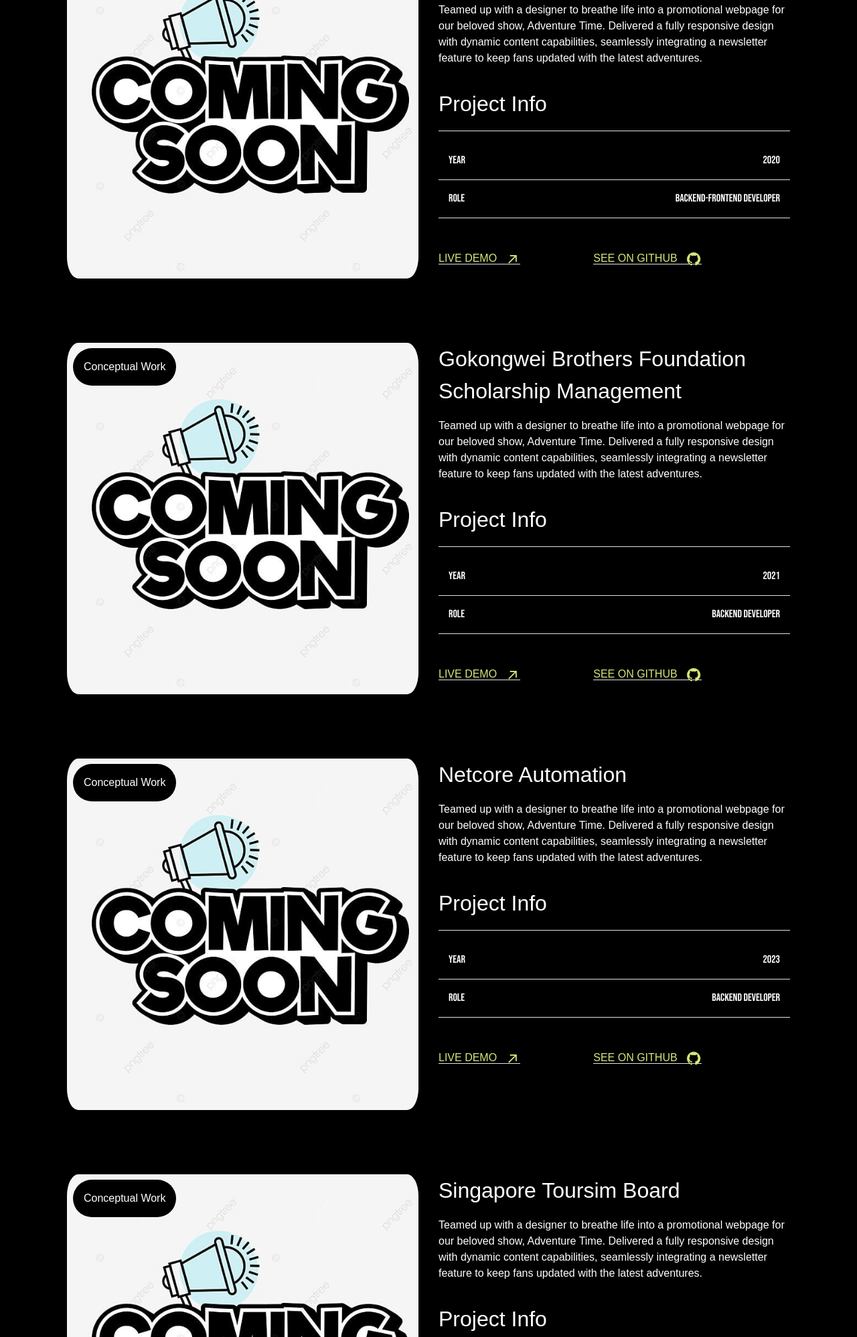
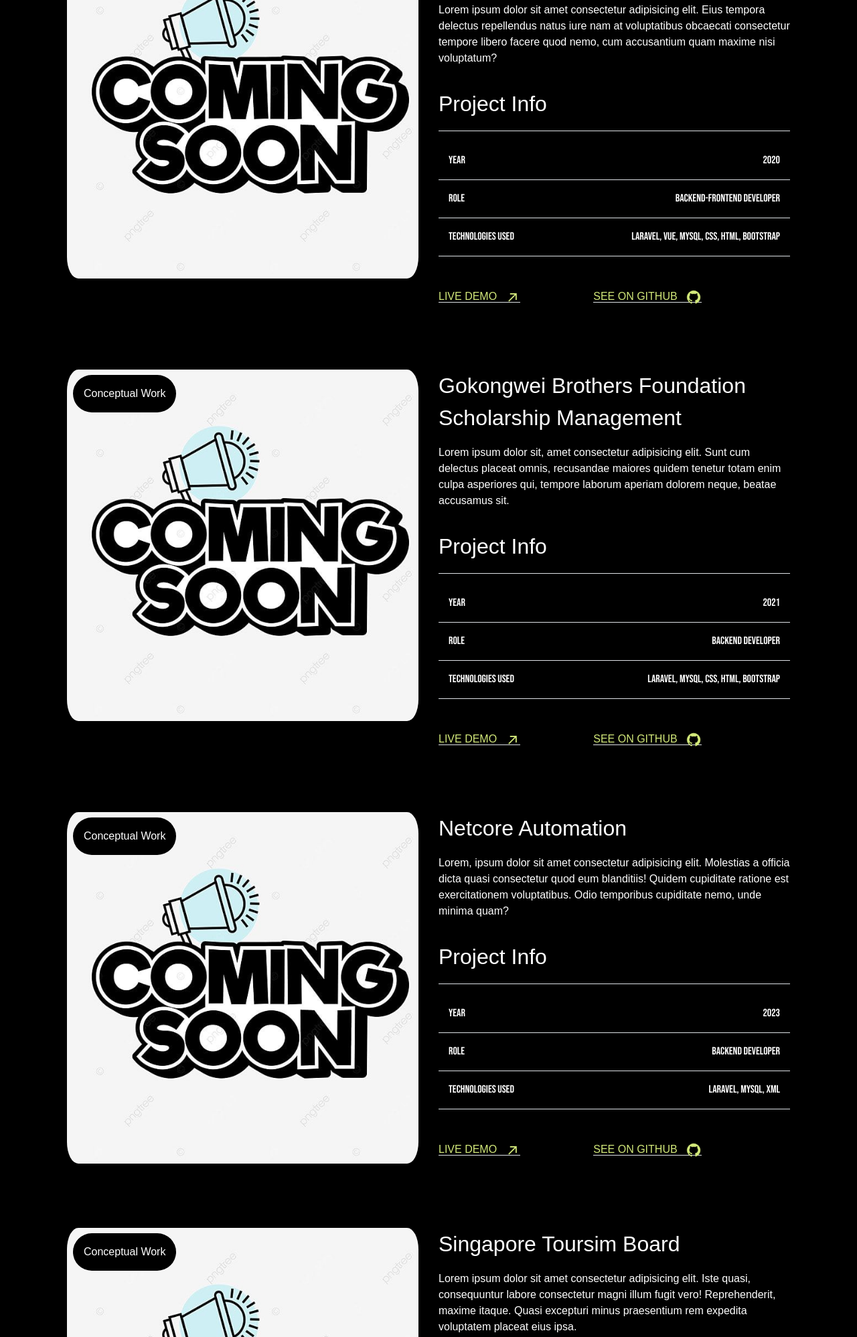
Before and after one commit to mickiel21/mickiel21.github.io, a plain HTML site: page index.html in a window 1280 px wide. Shown: the part 1176-3173 px from the top of the page at 67% size. Drawn offline with nearby package versions, Linux system fonts and the light colour scheme.

Commit message:
updates on projects

```diff
--- a/index.html
+++ b/index.html
@@ -83,7 +83,7 @@
           <p>Nutravitals Multi Level Marketing Ecommerce</p>
         </div>
         <div class="row-12">
-          <p class="font-san-serif fs-1">Teamed up with a designer to breathe life into a promotional webpage for our beloved show, Adventure Time. Delivered a fully responsive design with dynamic content capabilities, seamlessly integrating a newsletter feature to keep fans updated with the latest adventures.</p>
+          <p class="font-san-serif fs-1">Lorem ipsum dolor sit amet consectetur adipisicing elit. Eius tempora delectus repellendus natus iure nam at voluptatibus obcaecati consectetur tempore libero facere quod nemo, cum accusantium quam maxime nisi voluptatum?</p>
         </div>
         <div class="row-12 ">
           <p class="fs-2 font-san-serif py-3 border-bottom">Project Info</p>
@@ -98,6 +98,12 @@
           <div class="col d-flex justify-content-between py-3  border-bottom">
             <span>Role</span>
             <span>Backend-Frontend Developer</span>
+          </div>
+        </div>
+        <div class="row-12">
+          <div class="col d-flex justify-content-between py-3  border-bottom">
+            <span>Technologies Used</span>
+            <span>Laravel, Vue, Mysql, CSS, HTML, Bootstrap</span>
           </div>
         </div>
         <div class="row mt-5">
@@ -123,7 +129,7 @@
           <p>Gokongwei Brothers Foundation Scholarship Management</p>
         </div>
         <div class="row-12">
-          <p class="font-san-serif fs-1">Teamed up with a designer to breathe life into a promotional webpage for our beloved show, Adventure Time. Delivered a fully responsive design with dynamic content capabilities, seamlessly integrating a newsletter feature to keep fans updated with the latest adventures.</p>
+          <p class="font-san-serif fs-1">Lorem ipsum dolor sit, amet consectetur adipisicing elit. Sunt cum delectus placeat omnis, recusandae maiores quidem tenetur totam enim culpa asperiores qui, tempore laborum aperiam dolorem neque, beatae accusamus sit.</p>
         </div>
         <div class="row-12 ">
           <p class="fs-2 font-san-serif py-3 border-bottom">Project Info</p>
@@ -138,6 +144,12 @@
           <div class="col d-flex justify-content-between py-3  border-bottom">
             <span>Role</span>
             <span>Backend Developer</span>
+          </div>
+        </div>
+        <div class="row-12">
+          <div class="col d-flex justify-content-between py-3  border-bottom">
+            <span>Technologies Used</span>
+            <span>Laravel, Mysql, CSS, HTML, Bootstrap</span>
           </div>
         </div>
         <div class="row mt-5">
@@ -163,7 +175,7 @@
           <p>Netcore Automation</p>
         </div>
         <div class="row-12">
-          <p class="font-san-serif fs-1">Teamed up with a designer to breathe life into a promotional webpage for our beloved show, Adventure Time. Delivered a fully responsive design with dynamic content capabilities, seamlessly integrating a newsletter feature to keep fans updated with the latest adventures.</p>
+          <p class="font-san-serif fs-1">Lorem, ipsum dolor sit amet consectetur adipisicing elit. Molestias a officia dicta quasi consectetur quod eum blanditiis! Quidem cupiditate ratione est exercitationem voluptatibus. Odio temporibus cupiditate nemo, unde minima quam?</p>
         </div>
         <div class="row-12 ">
           <p class="fs-2 font-san-serif py-3 border-bottom">Project Info</p>
@@ -178,6 +190,12 @@
           <div class="col d-flex justify-content-between py-3  border-bottom">
             <span>Role</span>
             <span>Backend Developer</span>
+          </div>
+        </div>
+        <div class="row-12">
+          <div class="col d-flex justify-content-between py-3  border-bottom">
+            <span>Technologies Used</span>
+            <span>Laravel, Mysql, XML</span>
           </div>
         </div>
         <div class="row mt-5">
@@ -203,7 +221,7 @@
           <p>Singapore Toursim Board</p>
         </div>
         <div class="row-12">
-          <p class="font-san-serif fs-1">Teamed up with a designer to breathe life into a promotional webpage for our beloved show, Adventure Time. Delivered a fully responsive design with dynamic content capabilities, seamlessly integrating a newsletter feature to keep fans updated with the latest adventures.</p>
+          <p class="font-san-serif fs-1">Lorem ipsum dolor sit amet consectetur adipisicing elit. Iste quasi, consequuntur labore consectetur magni illum fugit vero! Reprehenderit, maxime itaque. Quasi excepturi minus praesentium rem expedita voluptatem placeat eius ipsa.</p>
         </div>
         <div class="row-12 ">
           <p class="fs-2 font-san-serif py-3 border-bottom">Project Info</p>
@@ -218,6 +236,12 @@
           <div class="col d-flex justify-content-between py-3  border-bottom">
             <span>Role</span>
             <span>Backend/Frontend Developer</span>
+          </div>
+        </div>
+        <div class="row-12">
+          <div class="col d-flex justify-content-between py-3  border-bottom">
+            <span>Technologies Used</span>
+            <span>Laravel, Mysql, CSS, HTML, Bootstrap</span>
           </div>
         </div>
         <div class="row mt-5">
@@ -243,7 +267,7 @@
           <p>Smart Parenting Standard Registration</p>
         </div>
         <div class="row-12">
-          <p class="font-san-serif fs-1">Teamed up with a designer to breathe life into a promotional webpage for our beloved show, Adventure Time. Delivered a fully responsive design with dynamic content capabilities, seamlessly integrating a newsletter feature to keep fans updated with the latest adventures.</p>
+          <p class="font-san-serif fs-1">Lorem ipsum dolor sit amet consectetur adipisicing elit. Dignissimos, a accusantium! Hic, aliquid numquam. Explicabo corrupti ex voluptate, nostrum quae ea praesentium reiciendis esse alias quia saepe? Tenetur, ea molestias?</p>
         </div>
         <div class="row-12 ">
           <p class="fs-2 font-san-serif py-3 border-bottom">Project Info</p>
@@ -258,6 +282,12 @@
           <div class="col d-flex justify-content-between py-3  border-bottom">
             <span>Role</span>
             <span>Backend/Frontend Developer</span>
+          </div>
+        </div>
+        <div class="row-12">
+          <div class="col d-flex justify-content-between py-3  border-bottom">
+            <span>Technologies Used</span>
+            <span>Laravel, Vue, Mysql, CSS, HTML, Bootstrap</span>
           </div>
         </div>
         <div class="row mt-5">
@@ -283,7 +313,7 @@
           <p>Health Locums CMS/Website</p>
         </div>
         <div class="row-12">
-          <p class="font-san-serif fs-1">Teamed up with a designer to breathe life into a promotional webpage for our beloved show, Adventure Time. Delivered a fully responsive design with dynamic content capabilities, seamlessly integrating a newsletter feature to keep fans updated with the latest adventures.</p>
+          <p class="font-san-serif fs-1">Lorem ipsum dolor sit, amet consectetur adipisicing elit. Possimus, nostrum? Dolores esse dolorum eligendi illum voluptatibus omnis officiis unde atque earum, qui, assumenda recusandae asperiores? Pariatur reiciendis sunt cupiditate eius.</p>
         </div>
         <div class="row-12 ">
           <p class="fs-2 font-san-serif py-3 border-bottom">Project Info</p>
@@ -298,6 +328,12 @@
           <div class="col d-flex justify-content-between py-3  border-bottom">
             <span>Role</span>
             <span>Backend/Frontend Developer</span>
+          </div>
+        </div>
+        <div class="row-12">
+          <div class="col d-flex justify-content-between py-3  border-bottom">
+            <span>Technologies Used</span>
+            <span>Codeigniter, Mysql, CSS, HTML, Bootstrap</span>
           </div>
         </div>
         <div class="row mt-5">
@@ -323,7 +359,7 @@
           <p>TopGear Redesign </p>
         </div>
         <div class="row-12">
-          <p class="font-san-serif fs-1">Teamed up with a designer to breathe life into a promotional webpage for our beloved show, Adventure Time. Delivered a fully responsive design with dynamic content capabilities, seamlessly integrating a newsletter feature to keep fans updated with the latest adventures.</p>
+          <p class="font-san-serif fs-1">Lorem ipsum, dolor sit amet consectetur adipisicing elit. Pariatur reprehenderit facere tenetur natus a ut perferendis rerum, voluptatibus sed dicta id nihil odit, quo perspiciatis maiores assumenda sunt reiciendis. Ducimus!</p>
         </div>
         <div class="row-12 ">
           <p class="fs-2 font-san-serif py-3 border-bottom">Project Info</p>
@@ -338,6 +374,12 @@
           <div class="col d-flex justify-content-between py-3  border-bottom">
             <span>Role</span>
             <span>Frontend Developer</span>
+          </div>
+        </div>
+        <div class="row-12">
+          <div class="col d-flex justify-content-between py-3  border-bottom">
+            <span>Technologies Used</span>
+            <span>Laravel, Sass, CSS,</span>
           </div>
         </div>
         <div class="row mt-5">
@@ -363,7 +405,7 @@
           <p>Smart Parenting Standard Registration</p>
         </div>
         <div class="row-12">
-          <p class="font-san-serif fs-1">Teamed up with a designer to breathe life into a promotional webpage for our beloved show, Adventure Time. Delivered a fully responsive design with dynamic content capabilities, seamlessly integrating a newsletter feature to keep fans updated with the latest adventures.</p>
+          <p class="font-san-serif fs-1">Lorem ipsum dolor sit, amet consectetur adipisicing elit. Animi autem natus ducimus obcaecati doloribus nisi, itaque ea mollitia et incidunt dolorem maxime ut molestias voluptates odit impedit eos expedita sunt?</p>
         </div>
         <div class="row-12 ">
           <p class="fs-2 font-san-serif py-3 border-bottom">Project Info</p>
@@ -378,6 +420,12 @@
           <div class="col d-flex justify-content-between py-3  border-bottom">
             <span>Role</span>
             <span>Frontend Developer</span>
+          </div>
+        </div>
+        <div class="row-12">
+          <div class="col d-flex justify-content-between py-3  border-bottom">
+            <span>Technologies Used</span>
+            <span>Laravel, Vue, CSS, HTML</span>
           </div>
         </div>
         <div class="row mt-5">
```
